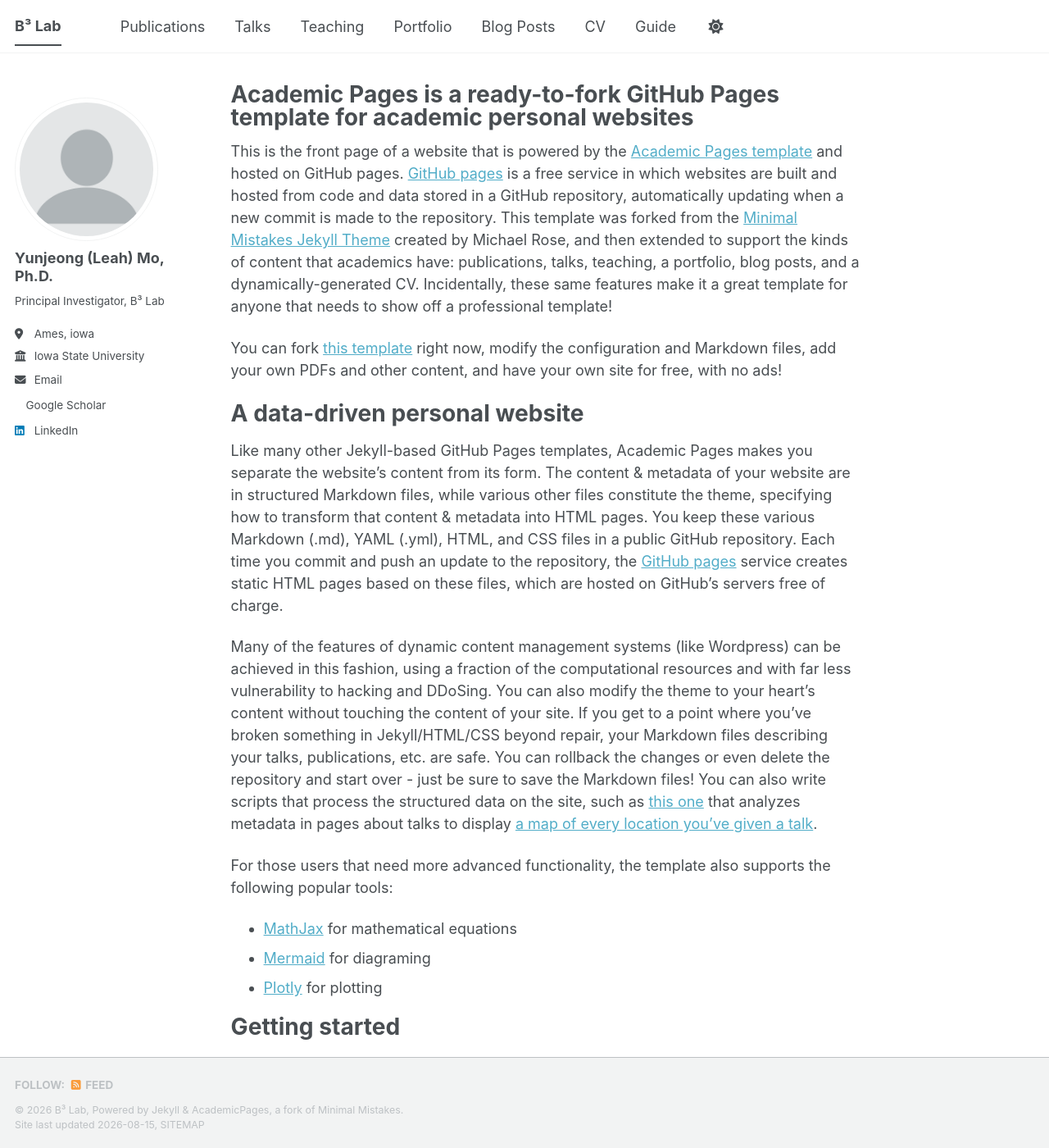
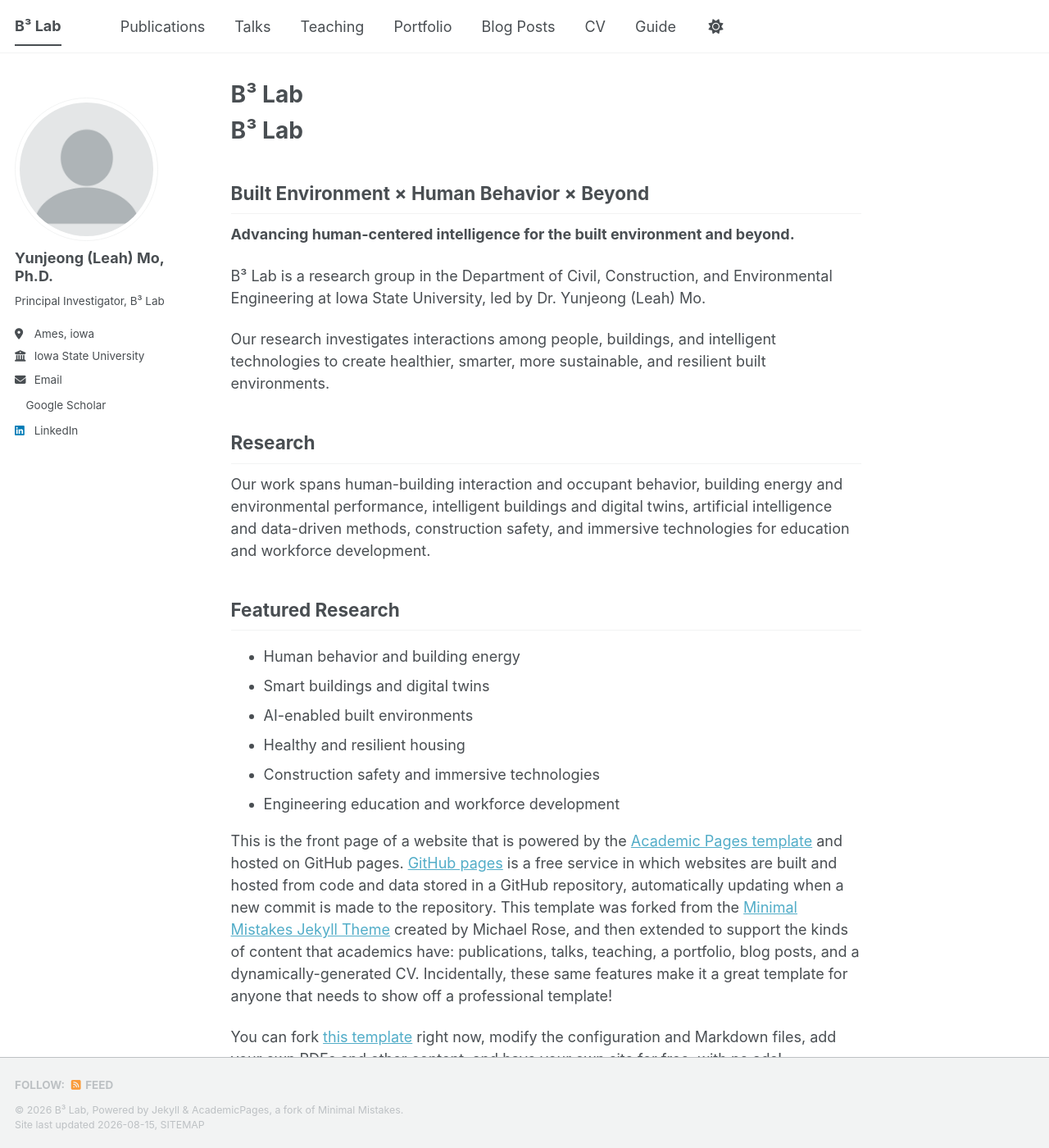
Before and after one commit to yleahmo/yleahmo.github.io, a Jekyll site: the page built from _pages/about.md, in a window 1280 px wide and 1400 px high. Shown: the whole window at 82% size. Built offline with Jekyll 4.4.1, drawn with Linux system fonts in a browser that asks for light colours; a style sheet for code colours, icons or effects is not loaded.

Commit message:
Revise about page for B³ Lab
Updated the title and content of the about page to reflect the B³ Lab research group and its focus areas.

```diff
--- a/_pages/about.md
+++ b/_pages/about.md
@@ -1,11 +1,34 @@
 ---
 permalink: /
-title: "Academic Pages is a ready-to-fork GitHub Pages template for academic personal websites"
+title: "B³ Lab"
 author_profile: true
 redirect_from:
   - /about/
   - /about.html
 ---
+# B³ Lab
+
+## Built Environment × Human Behavior × Beyond
+
+**Advancing human-centered intelligence for the built environment and beyond.**
+
+B³ Lab is a research group in the Department of Civil, Construction, and Environmental Engineering at Iowa State University, led by Dr. Yunjeong (Leah) Mo.
+
+Our research investigates interactions among people, buildings, and intelligent technologies to create healthier, smarter, more sustainable, and resilient built environments.
+
+## Research
+
+Our work spans human-building interaction and occupant behavior, building energy and environmental performance, intelligent buildings and digital twins, artificial intelligence and data-driven methods, construction safety, and immersive technologies for education and workforce development.
+
+## Featured Research
+
+- Human behavior and building energy
+- Smart buildings and digital twins
+- AI-enabled built environments
+- Healthy and resilient housing
+- Construction safety and immersive technologies
+- Engineering education and workforce development
+
 
 This is the front page of a website that is powered by the [Academic Pages template](https://github.com/academicpages/academicpages.github.io) and hosted on GitHub pages. [GitHub pages](https://pages.github.com) is a free service in which websites are built and hosted from code and data stored in a GitHub repository, automatically updating when a new commit is made to the repository. This template was forked from the [Minimal Mistakes Jekyll Theme](https://mmistakes.github.io/minimal-mistakes/) created by Michael Rose, and then extended to support the kinds of content that academics have: publications, talks, teaching, a portfolio, blog posts, and a dynamically-generated CV. Incidentally, these same features make it a great template for anyone that needs to show off a professional template!
 
```
